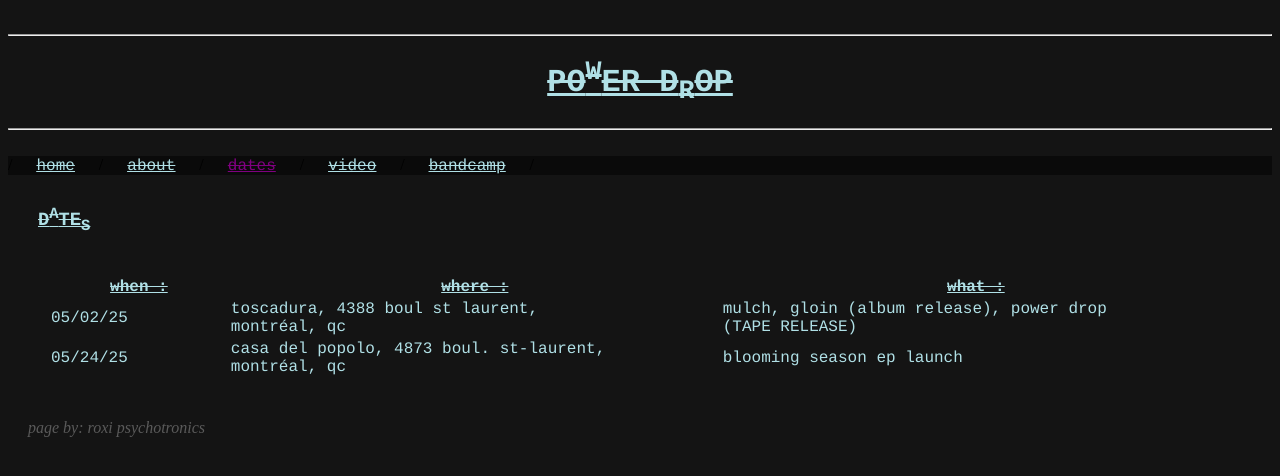
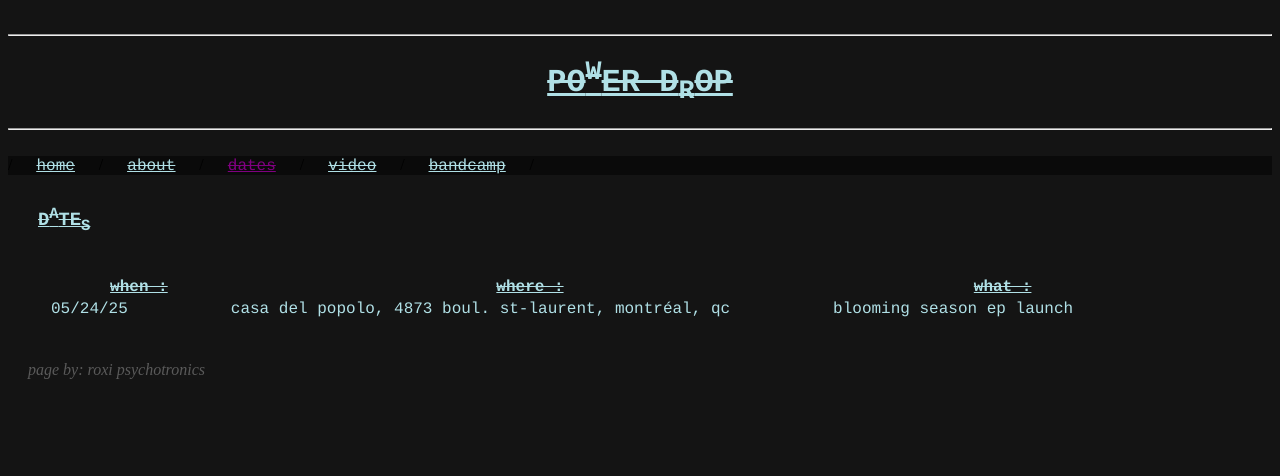
Before and after one commit to very-soft-particles/very-soft-particles.github.io, a plain HTML site: page dates.html in a window 1280 px wide. Drawn offline with Linux system fonts and the light colour scheme.

Commit message:
fixed dates

```diff
--- a/dates.html
+++ b/dates.html
@@ -19,21 +19,19 @@
     </nav>
     <h3 class="pd_header"><ins><del>D<sup>A</sup>TE<sub>S</sub></del></ins></h3>
     <table class="pd_date_table">
+
       <tr>
         <th class="pd_date_table_column_header"><ins><del>when    :</del></ins></th>
         <th class="pd_date_table_column_header"><ins><del>where   :</del></ins></th>
         <th class="pd_date_table_column_header"><ins><del>what    :</del></ins></th>
       </tr>
-      <tr>
-        <td class="pd_date_table_row_header">05/02/25</th>
-        <td class="pd_date_table_row_header">toscadura, 4388 boul st laurent, montréal, qc</th>
-        <td class="pd_date_table_row_header">mulch, gloin (album release), power drop (TAPE RELEASE)</th>
-      </tr>
+
       <tr>
         <td class="pd_date_table_row_header">05/24/25</th>
         <td class="pd_date_table_row_header">casa del popolo, 4873 boul. st-laurent, montréal, qc</th>
         <td class="pd_date_table_row_header">blooming season ep launch</th>
       </tr>
+
     </table>
     <address class="pd_address">
       page by: roxi psychotronics
```
